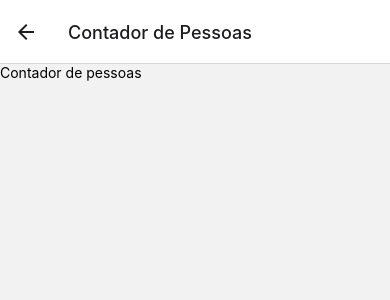
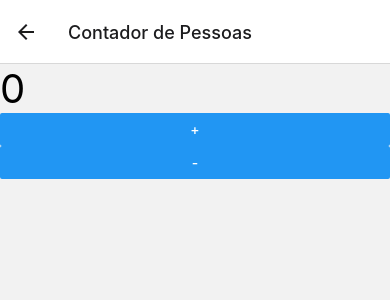
Before and after one commit to hotel-eme/tp-web, a React Native app: screen / in a window 390 px wide. Both pictures are taken after a click on the button "CONTADOR DE PESSOAS". Shown: the top 300 px of the page. Built offline with nearby package versions, Linux system fonts and the light colour scheme.

Commit message:
Insere componentes básicos na tela de contar pessoas

```diff
--- a/src/screens/02.ContadorPessoas.js
+++ b/src/screens/02.ContadorPessoas.js
@@ -1,10 +1,12 @@
 import React from 'react';
-import { Text, View } from 'react-native';
+import { Button, Text, View } from 'react-native';
 
 export function ContadorPessoasScreen() {
   return (
     <View>
-      <Text>Contador de pessoas</Text>
+      <Text style={{ fontSize: 40 }}>0</Text>
+      <Button title="+"></Button>
+      <Button title="-"></Button>
     </View>
   );
 }
```
